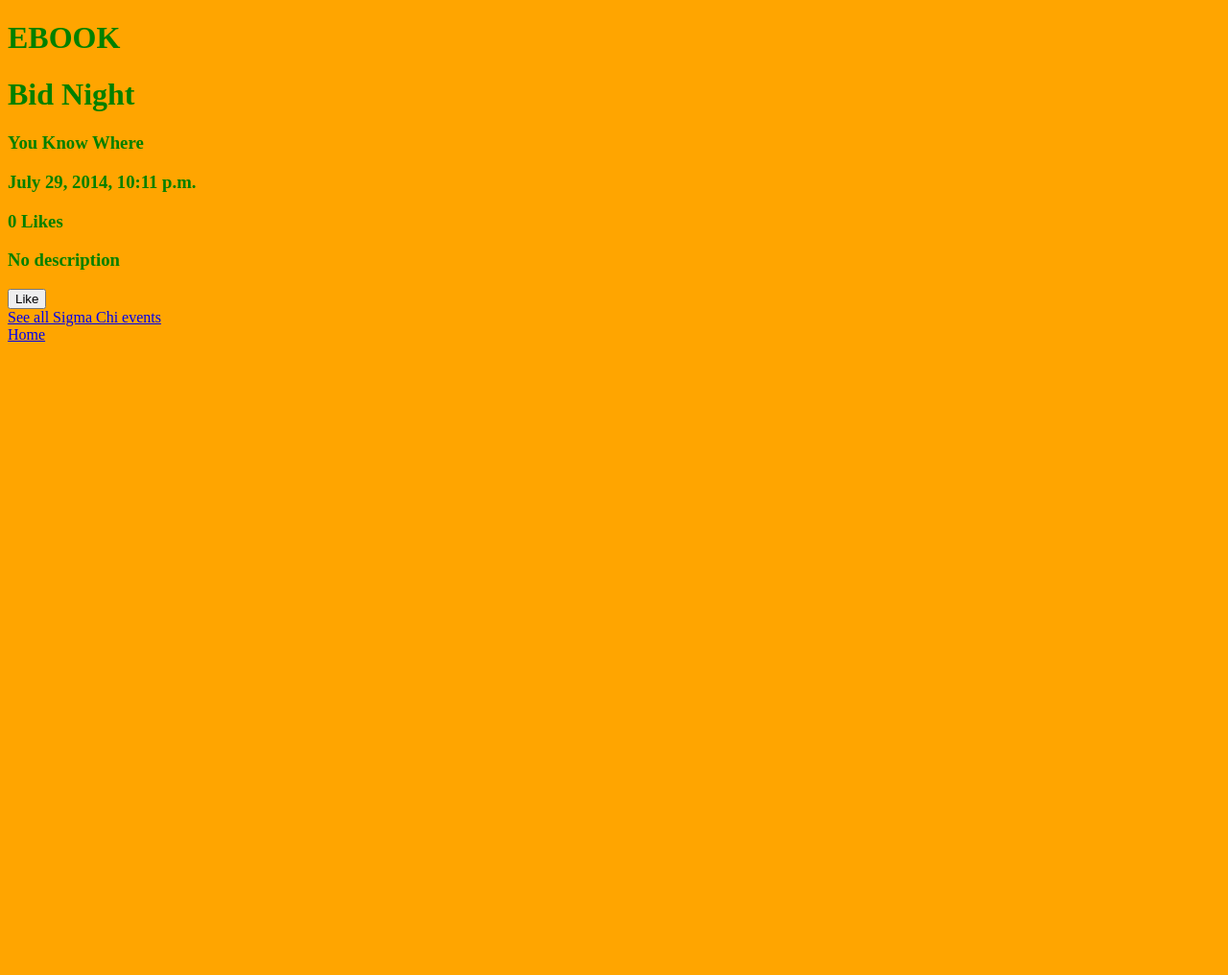
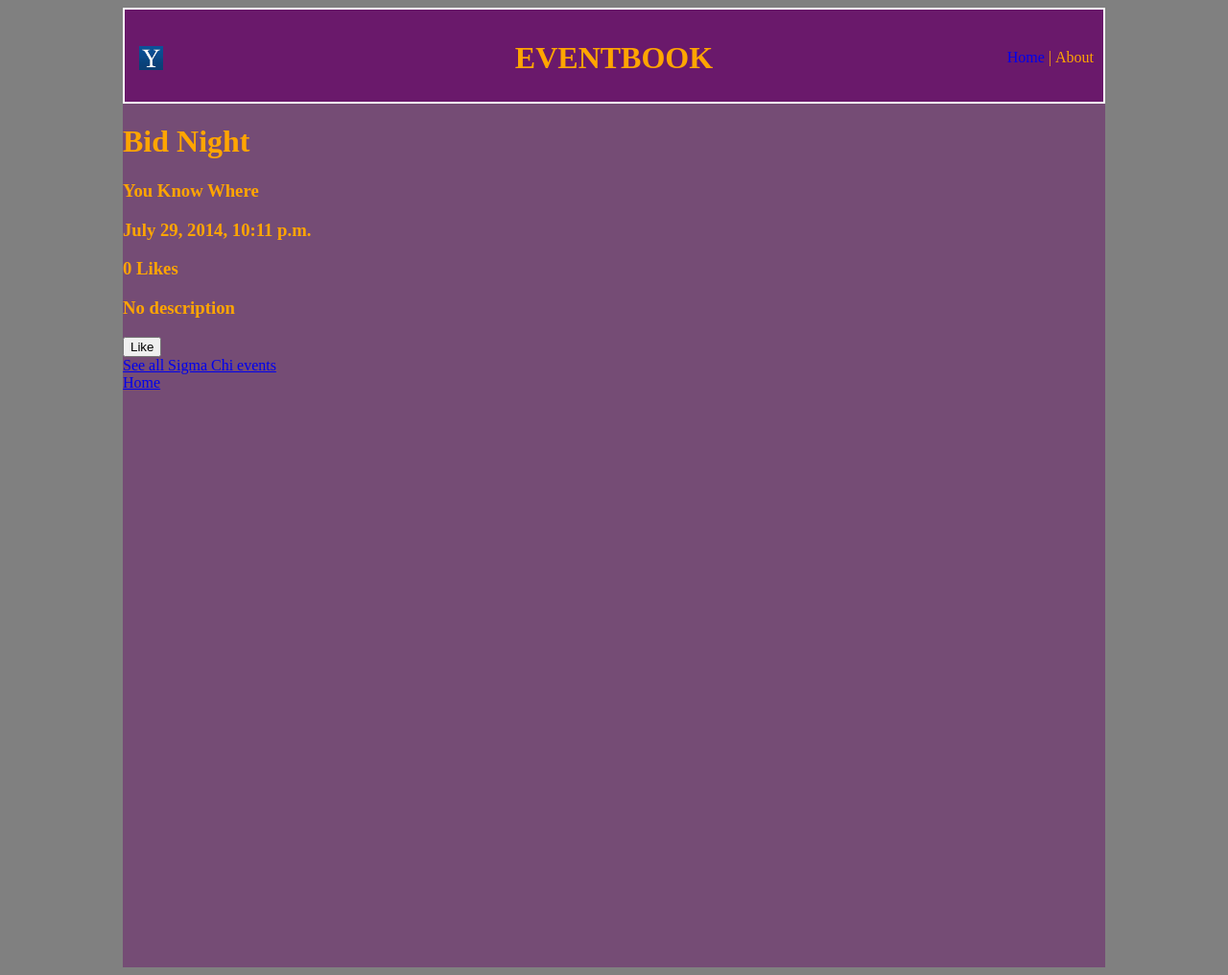
Before and after one commit to brownmagik352/eventpy, a Django app: page /events/events/6/ in a window 1280 px wide. Shown: the whole page at 96% size. Before the commit the page ends 356 px from the top, so only its background shows below. Run offline with Django 3.2, Linux system fonts and the light colour scheme; data comes from the database, SQL or seed files in the repository; both versions use the stored data as it was after the commit; parts of the project's set-up code (start-up, migrations or seed data) failed here and were passed over.

Commit message:
set up basic navbar, other style changes

```diff
--- a/eventbook/events/static/events/style.css
+++ b/eventbook/events/static/events/style.css
@@ -1,8 +1,60 @@
-a:hover {
-	color: red;
+body {
+	background-color: grey;
 }
 
-body {
-	background:  orange;
-	color: green;
+#page {
+	width: 1024px;
+	position: relative;
+	margin: 0 auto;
+	height: 1000px;
+	background-color: rgba(106,25,107,0.50);
+	color: orange;
 }
+/* Navigation Bar*/
+#navbar {
+	width: 1020px;
+	background-color: rgba(106,25,107,1);
+	height: 96px;
+	text-align: center;
+	/*line-height: 100px;*/
+	position: relative;
+	border: 2px solid white;
+	margin: 0 auto;
+}
+
+#navbar h1 {
+	text-transform: uppercase;
+	display: inline-block;
+	margin-bottom: 0;
+	margin-top: 32px;
+
+}
+
+#navbar ul {
+	list-style-type: none;
+	display: inline-block;
+	position: absolute;
+	right: 10px;
+	top: 41px;
+	margin: 0;
+	padding: 0;
+}
+
+#navbar ul li a:link {
+	text-decoration: none;
+}
+
+#navbar ul li {
+	display: inline-block;
+}
+
+#navbar img {
+	padding-left: 5px;
+	margin-top: 38px;
+	position: absolute;
+	left: 10px;
+}
+
+a:visited {
+	color: orange;
+}
--- a/eventbook/events/templates/events/base.html
+++ b/eventbook/events/templates/events/base.html
@@ -8,7 +8,17 @@
     </head>
 
     <body>
-    	<h1>EBOOK</h1>
-        {% block content %}{% endblock %}
+    	<div id="page">
+    		<div id="navbar">
+    			<h1>EVENTBOOK</h1>
+                <img src="{% static 'events/images/yaleicon.jpeg' %}" width="25" height="25"/>
+    			<ul>
+    				<li><a href="/">Home</a> |</li>
+    				<li>About</li>
+    			</ul>
+	    	</div>
+	        {% block content %}{% endblock %}
+    	</div>
+
     </body>
 </html>
```
Also changed, not shown: eventbook/db.sqlite3, eventbook/events/static/events/images/yaleicon.jpeg (added).
